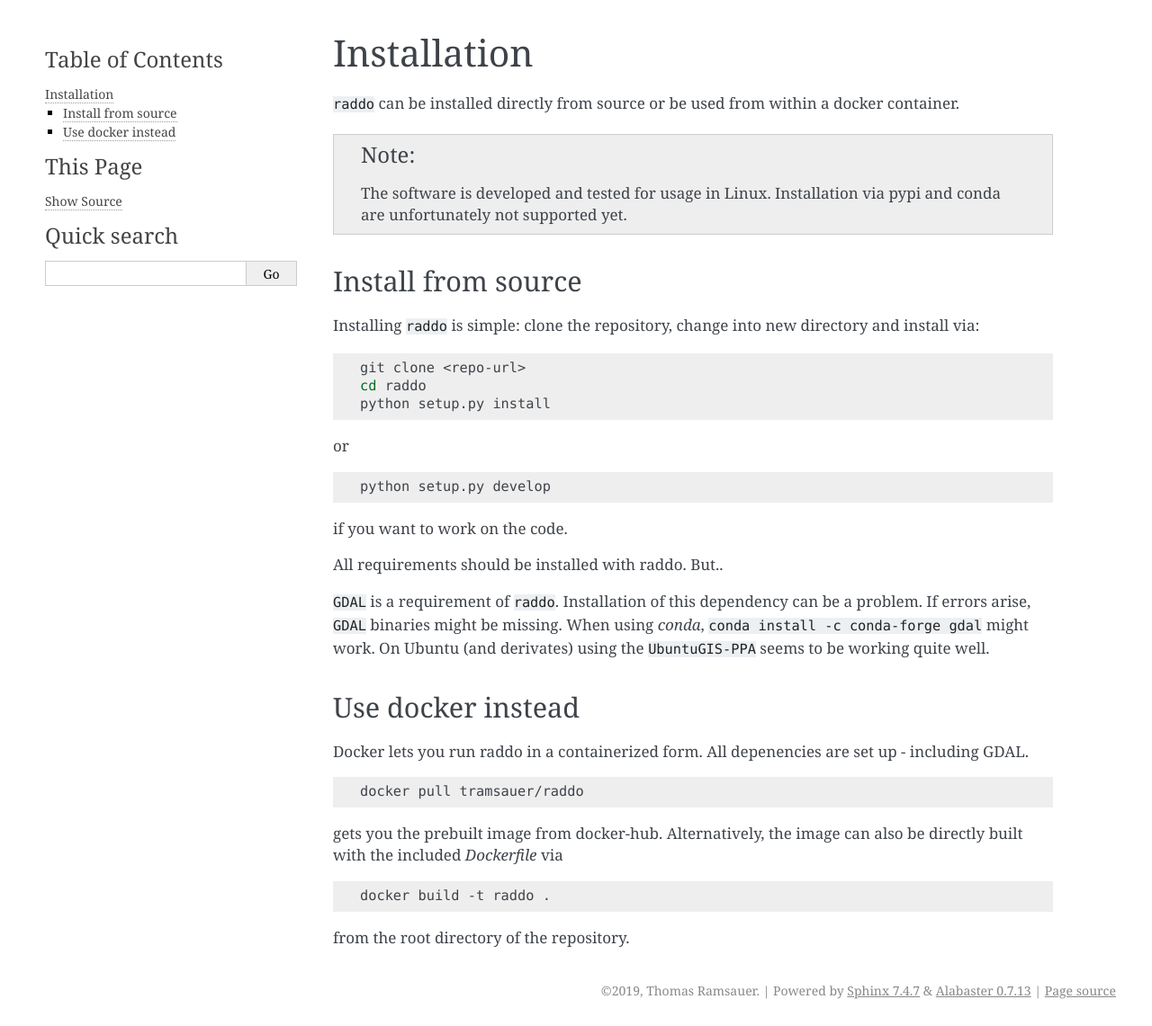
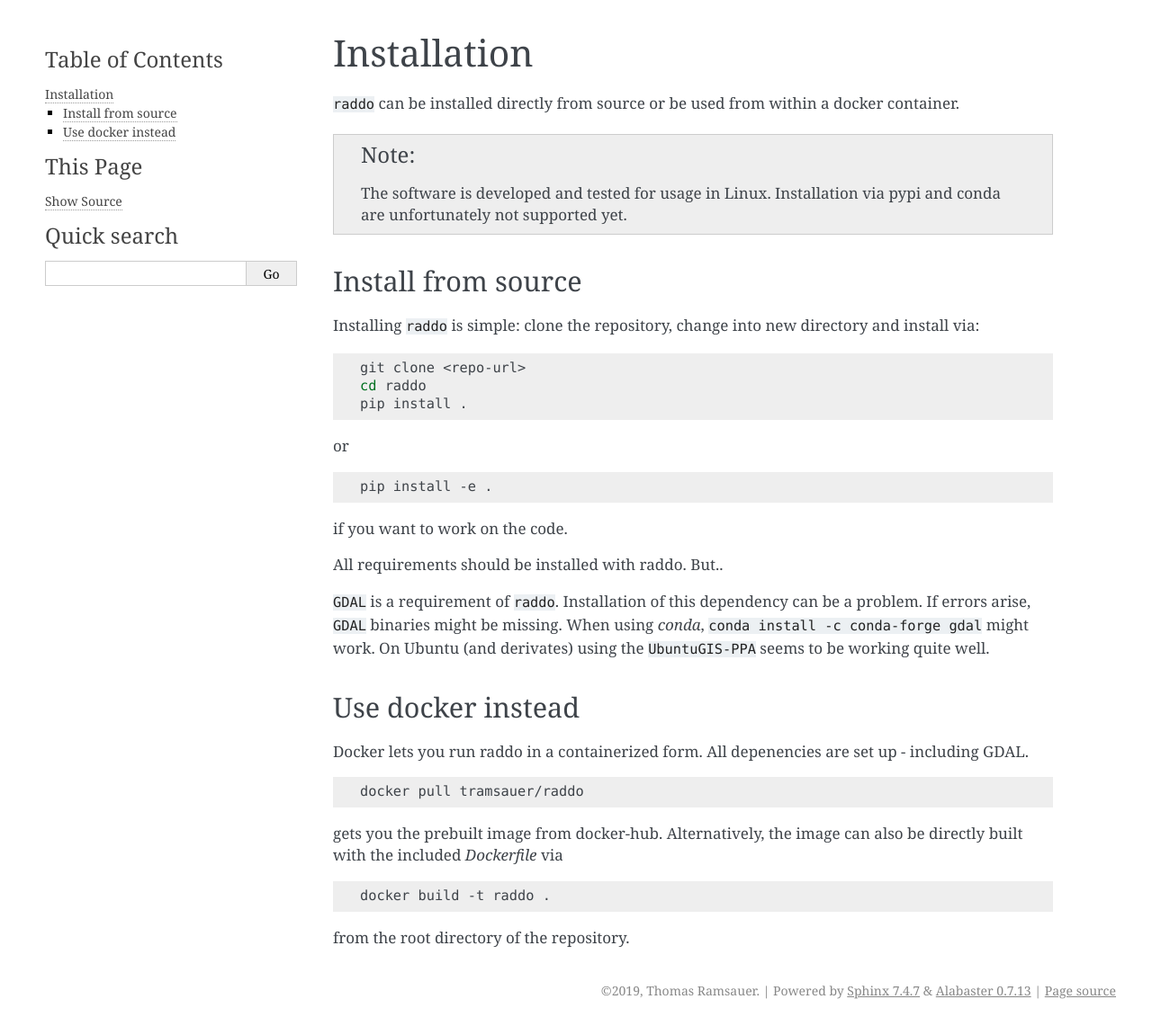
Before and after one commit to tramsauer/raddo, a Sphinx documentation site: the page built from docs/install.rst, in a window 1280 px wide. Shown: the whole page at 90% size. Built offline with Sphinx 7.4.7, drawn with Linux system fonts in a browser that asks for light colours.

Commit message:
update general install section

```diff
--- a/docs/install.rst
+++ b/docs/install.rst
@@ -21,13 +21,13 @@ Installing ``raddo`` is simple: clone the repository, change into new directory
 
 	  git clone <repo-url>
 	  cd raddo
-	  python setup.py install
+	  pip install .
 
 or
 
 .. code:: bash
 
-    python setup.py develop
+    pip install -e .
 
 if you want to work on the code.
 
```
